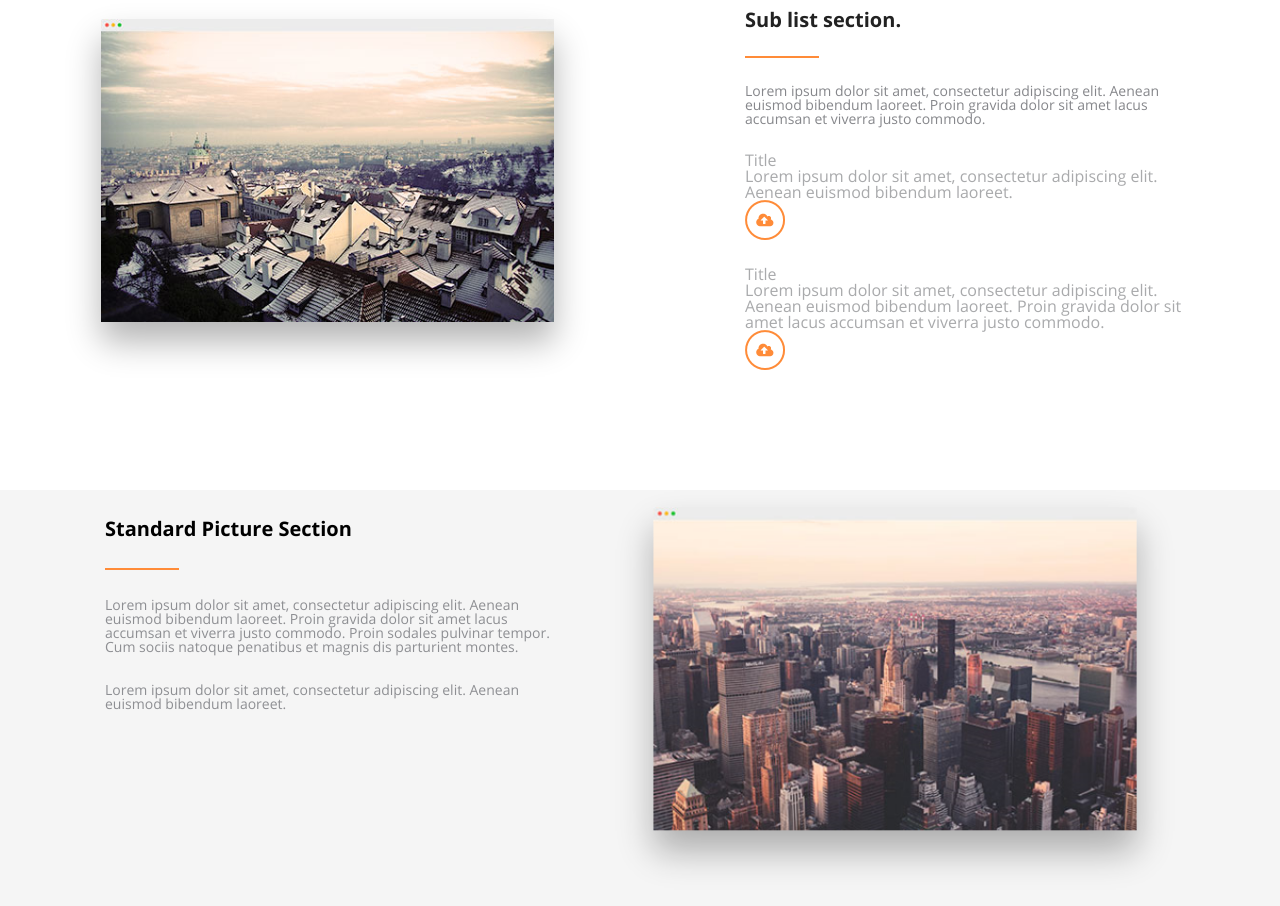
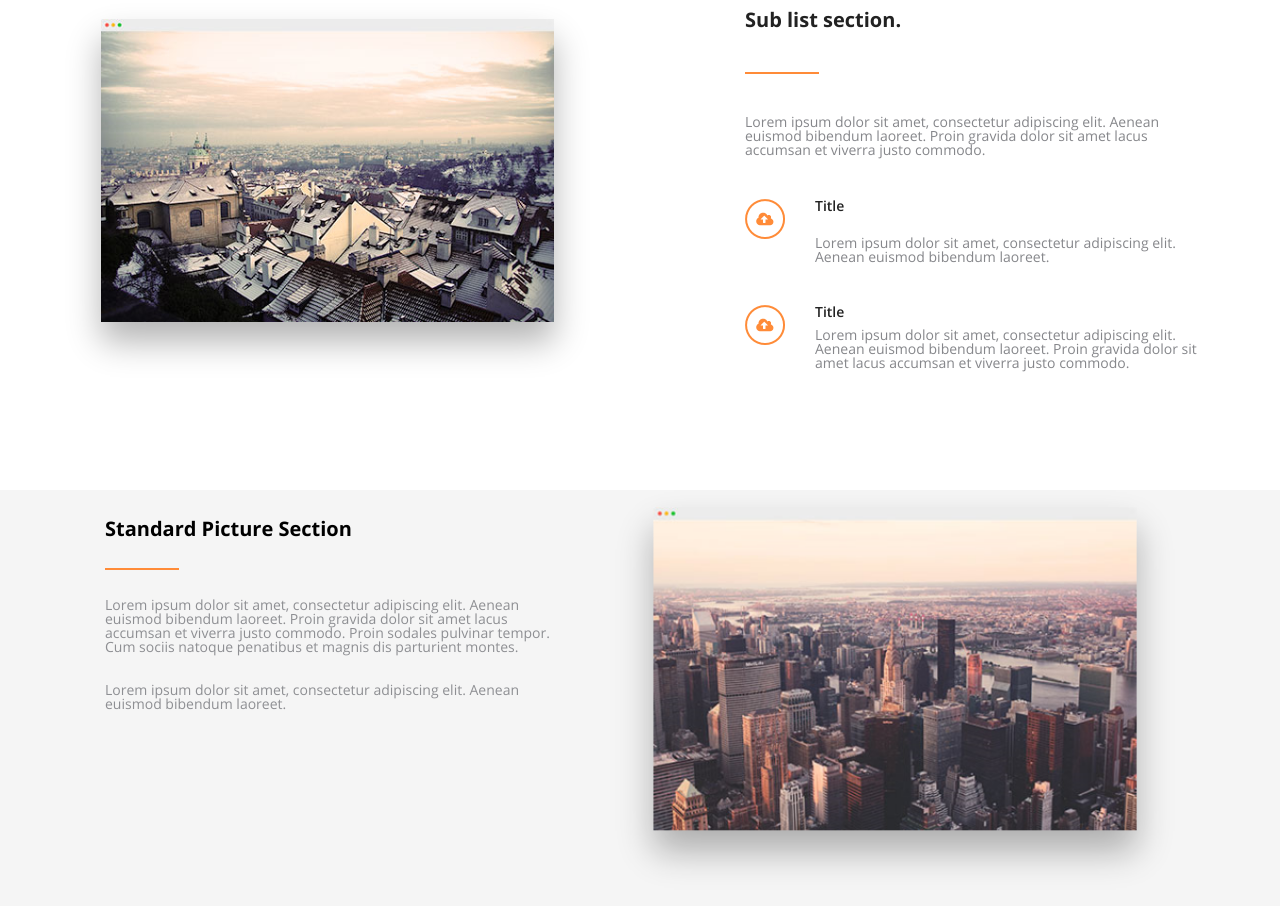
Before and after one commit to vicyarmots/axit, a plain HTML site: page index.html in a window 1280 px wide. Shown: the part 1540-2446 px from the top of the page. Drawn offline with Linux system fonts and the light colour scheme.

Commit message:
fix__sub-list-section

```diff
--- a/css/main.css
+++ b/css/main.css
@@ -184,7 +184,7 @@
 .info-header {
   font-size: 14px;
   color: rgba(134, 135, 139, 255);
-  width: 240px;
+  width: 380px;
   font-family: "OpenSans";
 }
 
@@ -350,8 +350,31 @@
 
 .title-info__top,
 .title-info__bottom {
+  display: flex;
+}
+
+.title-info__desc-top,
+.title-info__desc-bottom {
+  width: 385px;
+  padding-left: 30px;
+  flex-direction: column;
+  height: 65px;
+  justify-content: space-between;
+  display: flex;
+}
+
+.title-info__heading-top,
+.title-info__heading-bottom {
+  text-transform: capitalize;
+  font-size: 14px;
+  font-family: "OpenSans-Semibold";
+}
+
+.title-info_heading-desc-top,
+.title-info_heading-desc-bottom {
+  font-size: 14px;
   font-family: "OpenSans";
-  color: #a9aaac;
+  color: rgba(134, 135, 139, 255);
 }
 
 .standart-picture-section__main {
@@ -368,7 +391,6 @@
   height: 400px;
 
   justify-content: space-between;
-
 }
 
 .standart-picture-section__desc {
@@ -378,7 +400,6 @@
   width: 460px;
   flex-direction: column;
   height: 250px;
-
 }
 
 .standart-picture-section__heading {
@@ -417,6 +438,12 @@
 }
 
 @font-face {
+  font-family: "Raleway-Regular";
+  src: url("../fonts/Raleway-Regular.ttf") format("truetype");
+  font-weight: normal;
+}
+
+@font-face {
   font-family: "OpenSans-Bold";
   src: url("../fonts/OpenSans-Bold.ttf") format("truetype");
   font-weight: normal;
--- a/index.html
+++ b/index.html
@@ -103,24 +103,26 @@
                 euismod bibendum laoreet. Proin gravida dolor sit amet lacus
                 accumsan et viverra justo commodo.
               </p>
-
               <div class="title-info__top">
-                <h2 class="">Title</h2>
-                <p class="sub__info-top">
-                  Lorem ipsum dolor sit amet, consectetur adipiscing elit.
-                  Aenean euismod bibendum laoreet.
-                </p>
-                <img src="./images/open-link.png" alt="" />
+                <img src="./images/open-link.png" height="40px" alt="" />
+                <div class="title-info__desc-top">
+                  <h2 class="title-info__heading-top">title</h2>
+                  <span class="title-info_heading-desc-top"
+                    >Lorem ipsum dolor sit amet, consectetur adipiscing elit.
+                    Aenean euismod bibendum laoreet.</span
+                  >
+                </div>
               </div>
-
               <div class="title-info__bottom">
-                <h2 class="">Title</h2>
-                <p class="sub__info-bottom">
-                  Lorem ipsum dolor sit amet, consectetur adipiscing elit.
-                  Aenean euismod bibendum laoreet. Proin gravida dolor sit amet
-                  lacus accumsan et viverra justo commodo.
-                </p>
-                <img src="./images/open-link.png" alt="" />
+                <img src="./images/open-link.png" height="40px" alt="" />
+                <div class="title-info__desc-bottom">
+                  <h2 class="title-info__heading-bottom">title</h2>
+                  <span class="title-info_heading-desc-bottom"
+                    >Lorem ipsum dolor sit amet, consectetur adipiscing elit.
+                    Aenean euismod bibendum laoreet. Proin gravida dolor sit
+                    amet lacus accumsan et viverra justo commodo.</span
+                  >
+                </div>
               </div>
             </div>
           </div>
@@ -129,7 +131,8 @@
           <div class="standart-picture-section__page">
             <div class="standart-picture-section__desc">
               <span class="standart-picture-section__heading"
-                >standard picture section</span>
+                >standard picture section</span
+              >
 
               <div class="standart-picture-section__divider"></div>
               <span class="standart-picture-section__info"
@@ -141,13 +144,13 @@
               </span>
               <span class="standart-picture-section__info"
                 >Lorem ipsum dolor sit amet, consectetur adipiscing elit. Aenean
-                euismod bibendum laoreet.</span>
-
-
+                euismod bibendum laoreet.</span
+              >
             </div>
-            <img src="./images/img-standart-picture-section.png">
+            <img src="./images/img-standart-picture-section.png" />
           </div>
         </main>
+
       </div>
     </div>
   </body>
```
Also changed, not shown: fonts/Raleway-Regular.ttf (added), images/easy-to-cotumize-img.png (added), images/thoughtful-design-img.png (added), images/well-crafted-img.png (added).
